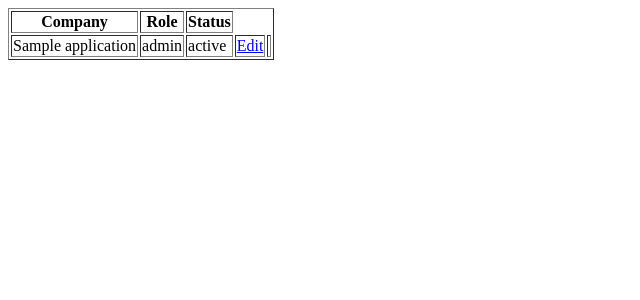
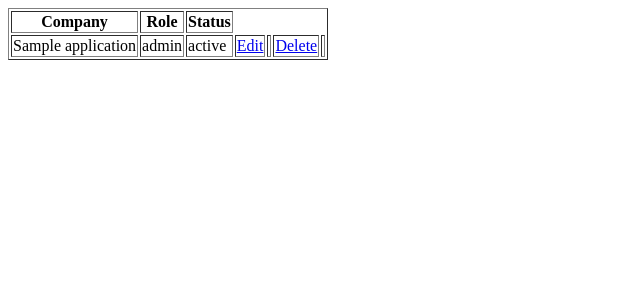
Before and after one commit to Hussain-sindhi/Jobtracker-Backend, a Django app: page / in a window 1280 px wide. Shown: the top 300 px of the page, without its empty margins (0-640 px from the left). Run offline with Django 5.2, Linux system fonts and the light colour scheme; tables that the repository leaves empty hold one stand-in row (values such as "Sample post").

Commit message:
delete update done

```diff
--- a/jobtracker/urls.py
+++ b/jobtracker/urls.py
@@ -22,6 +22,8 @@ from django.urls import path
 urlpatterns = [
     path('admin/', admin.site.urls),
     path('', views.home),
+    path('add/', views.add_application),
     path('update/<int:id>/', views.update_application),
+    path('delete/<int:id>/', views.delete_application),
 
 ]
--- a/tracker/templates/home.html
+++ b/tracker/templates/home.html
@@ -12,6 +12,7 @@
             <th>Company</th>
             <th>Role</th>
             <th>Status</th>
+
         </tr>
     </thead>
 
@@ -26,6 +27,10 @@
                 <td>{{ app.status }}</td>
                 <td>
                     <a href="/update/{{ app.id }}/">Edit</a>
+                <td>
+
+                <td>
+                    <a href="/delete/{{ app.id }}/">Delete</a>
                 <td>
             </tr>
             {% endfor %}
--- a/tracker/views.py
+++ b/tracker/views.py
@@ -11,6 +11,17 @@ def home(request):
     apps = Application.objects.all()
     return render(request, 'home.html',{'apps': apps})
 
+
+def add_application(request):
+    form = ApplicationForm(request.POST or None)
+
+    if form.is_valid():
+        form.save()
+        return redirect('/')
+
+    return render(request, 'add.html', {'form': form})
+
+
 def update_application(request, id):
 
     app = Application.objects.get(id=id)
@@ -21,3 +32,9 @@ def update_application(request, id):
         return redirect('/')
 
     return render(request, 'add.html', {'form': form})
+
+
+def delete_application(request, id):
+    app = Application.objects.get(id=id)
+    app.delete()
+    return redirect('/')
```
Also changed, not shown: db.sqlite3.
